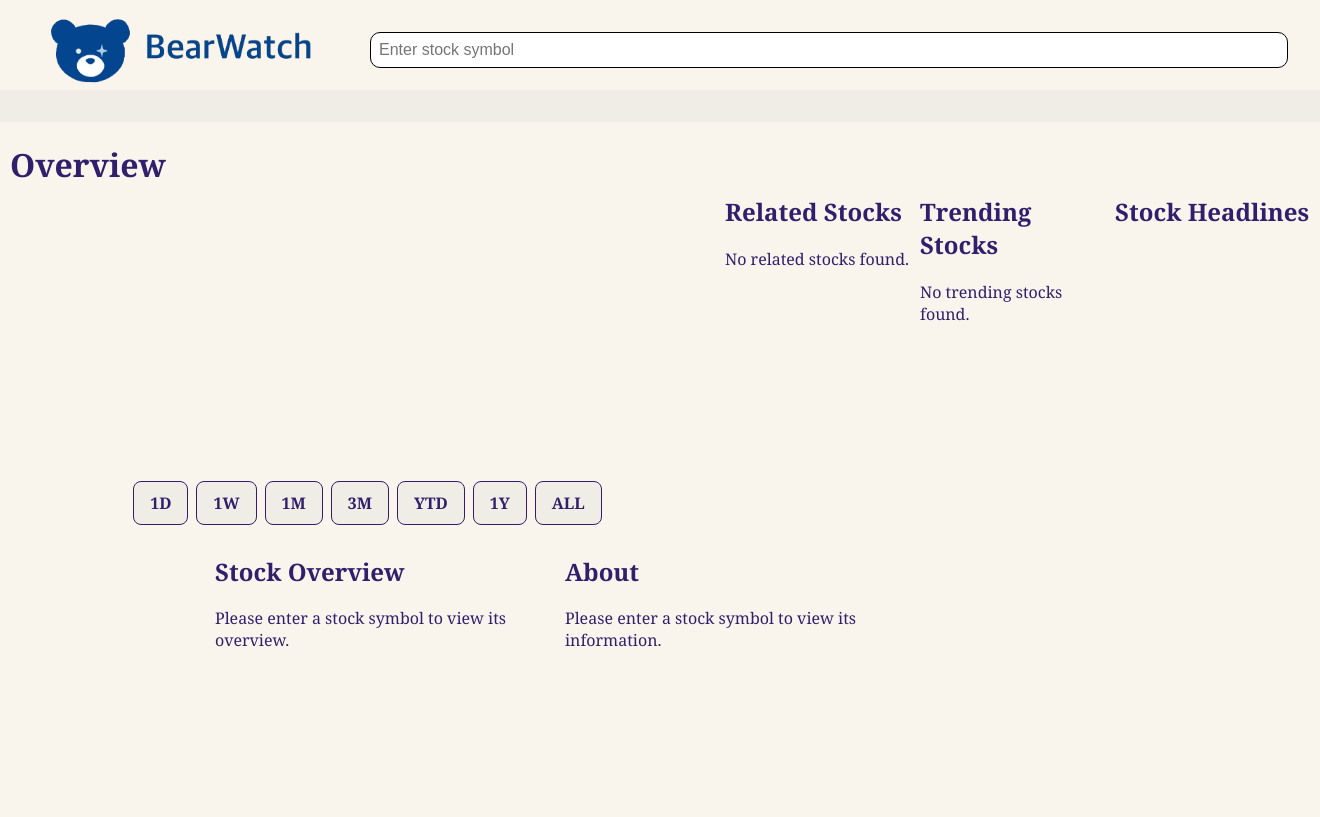
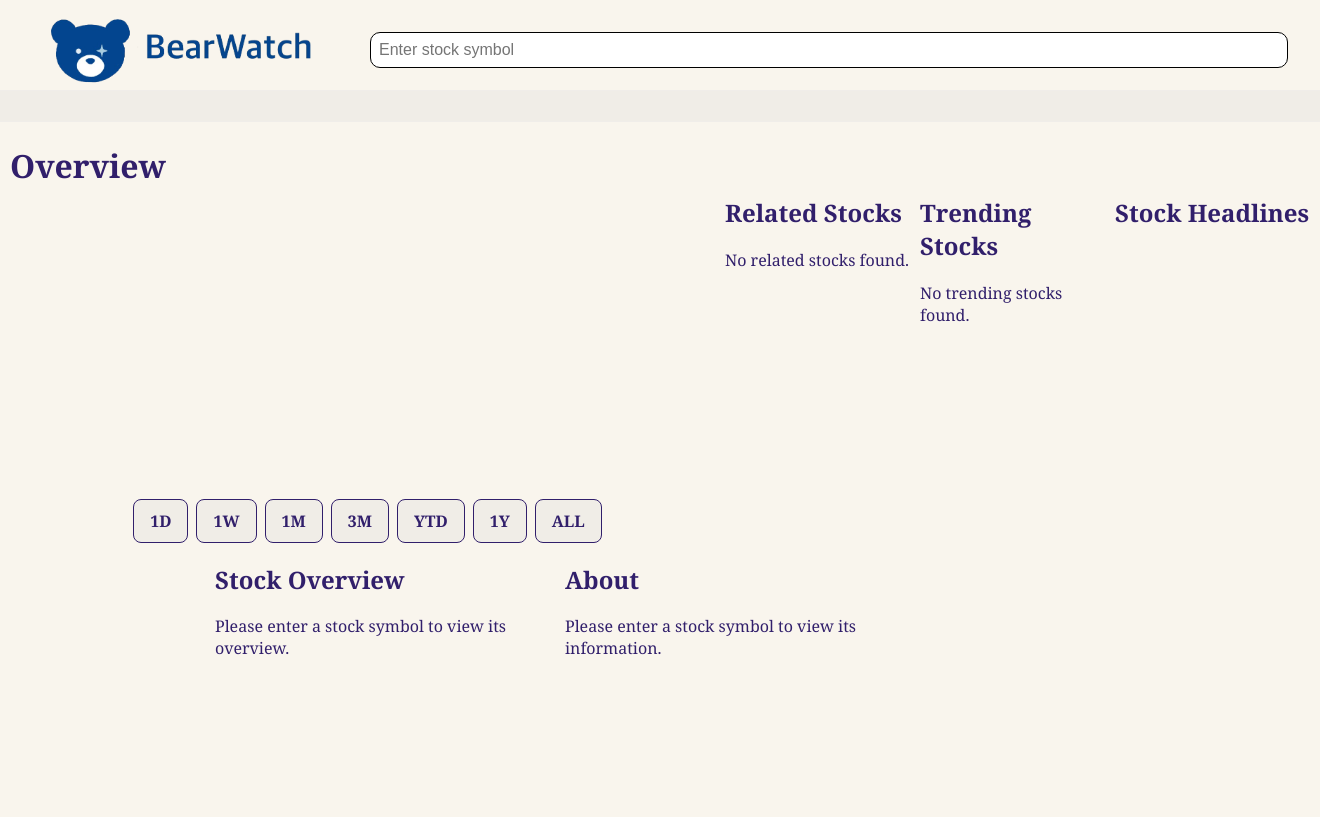
Before and after one commit to aishaahmadd/BearWatch, a Flask app: template templates/stock.html in a window 1320 px wide. Shown: the top 817 px of the page. Before the commit the page ends 647 px from the top, so only its background shows below. Run offline with Flask 3, Linux system fonts and the light colour scheme; the template is opened without the code that fills it, so the values that code supplies are empty.

Commit message:
fixed button positions

```diff
--- a/static/home.css
+++ b/static/home.css
@@ -201,7 +201,7 @@ body.dark-mode .trending-stock-button {
     justify-content: center;
     align-items: center;
     gap: 8px;
-    margin-top: 30px;
+    margin-top: 45px;
 }
 
 #time-buttons button {
--- a/static/stock.css
+++ b/static/stock.css
@@ -200,7 +200,7 @@ body.dark-mode .related-stock-button {
     justify-content: center;
     align-items: center;
     gap: 8px;
-    margin-top: 30px;
+    margin-top: 50px;
 }
 
 #time-buttons button {
```
